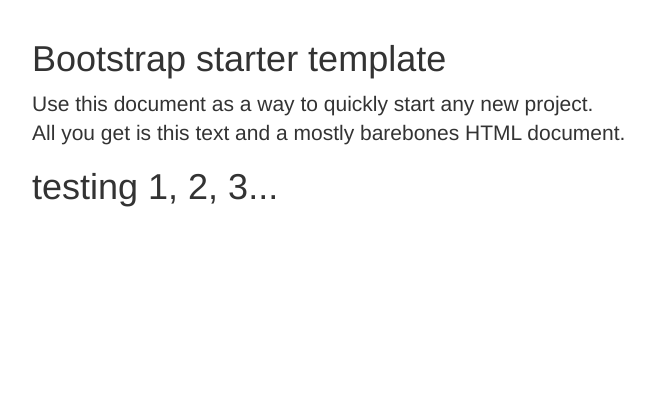
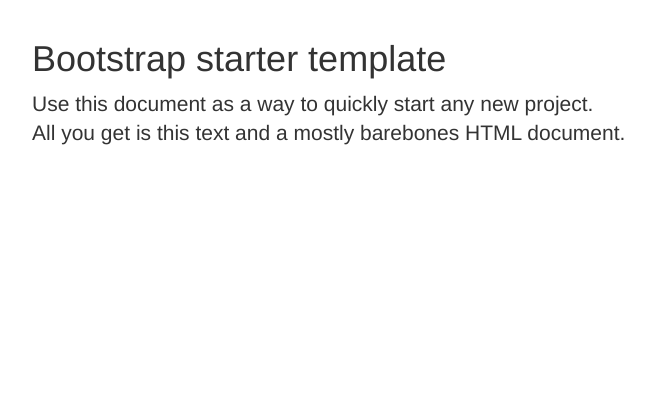
Before and after one commit to stormpython/insightfl, a Flask app: page /home in a window 1280 px wide. Shown: the part 51-457 px from the top of the page, without its empty margins (38-693 px from the left). Run offline with Flask 2, Linux system fonts and the light colour scheme; parts of the project's set-up code (start-up, migrations or seed data) failed here and were passed over; some libraries are stand-ins or nearby versions.

Commit message:
finished testing

```diff
--- a/templates/home.html
+++ b/templates/home.html
@@ -7,7 +7,6 @@
       Use this document as a way to quickly start any new project.<br>
       All you get is this text and a mostly barebones HTML document.
     </p>
-    <h1>testing 1, 2, 3...</h1>
   </div>
 {% endblock %}
 
```
